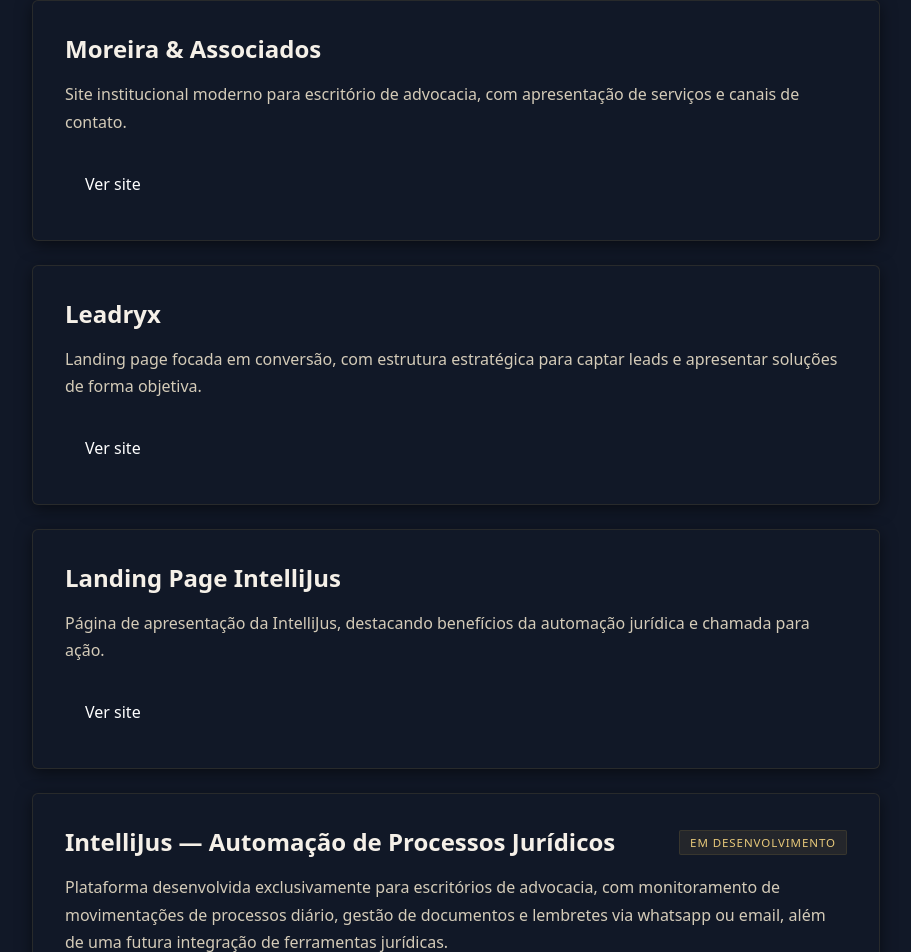
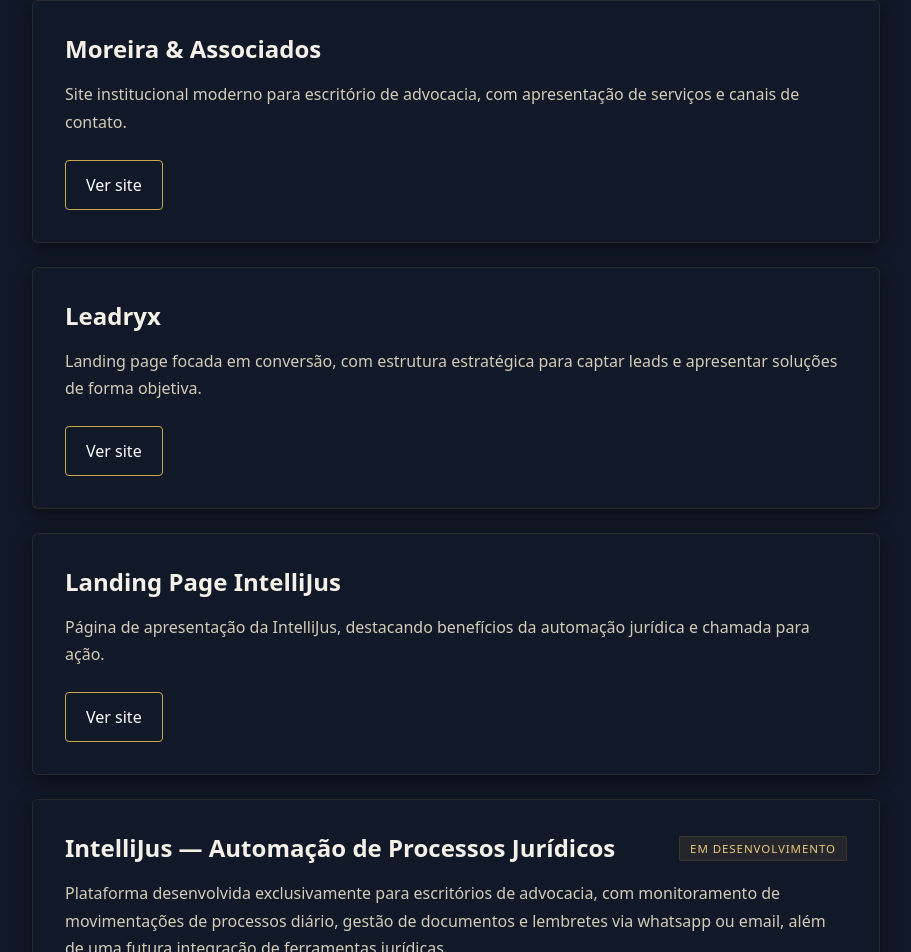
Before and after one commit to robsonraphael/portifolio-website, a Next.js app: page / in a window 1280 px wide. Shown: the part 2688-3640 px from the top of the page, without its empty margins (184-1095 px from the left). Built offline with nearby package versions, Linux system fonts and the light colour scheme.

Commit message:
update: atualizando estilo do botão

```diff
--- a/app/components/sections/Portfolio.tsx
+++ b/app/components/sections/Portfolio.tsx
@@ -42,7 +42,7 @@ export default function Portfolio() {
                   href={project.href}
                   target="_blank"
                   rel="noreferrer"
-                  className="inline-flex px-5 py-3 rounded-[var(--radius-md)] bg-[var(--accent)] text-white hover:opacity-90 transition-opacity"
+                  className="inline-flex px-5 py-3 btn-project text-white hover:opacity-90 transition-opacity"
                 >
                   Ver site
                 </a>
```
